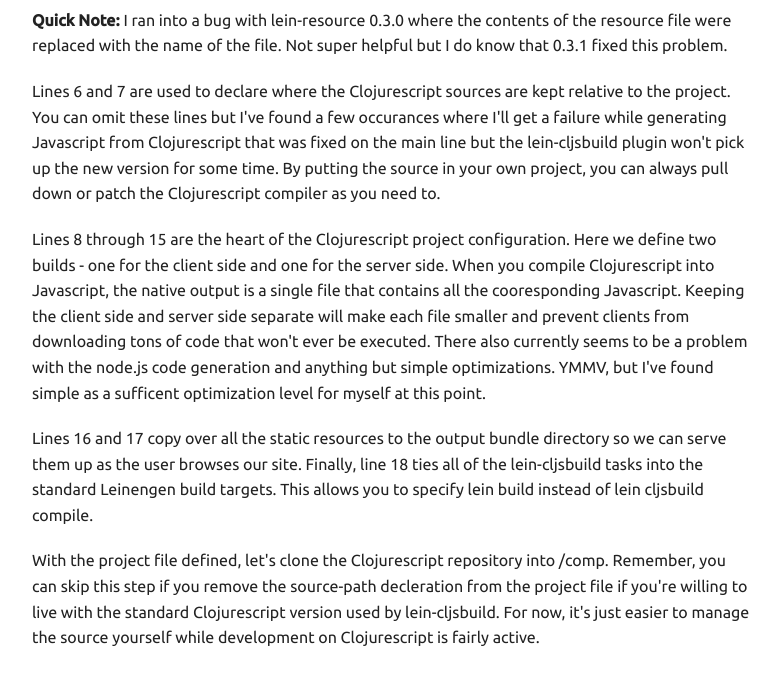
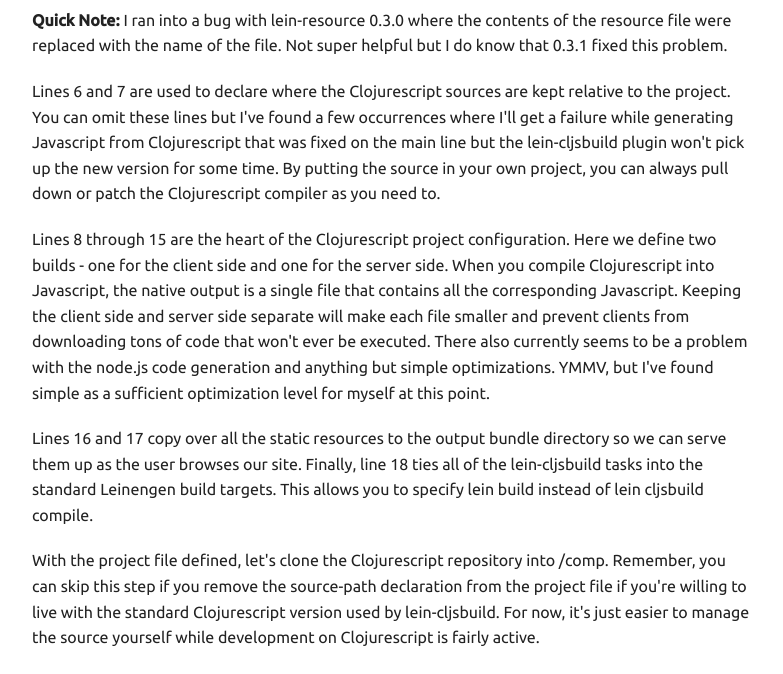
Before and after one commit to dhable/caffeinatedideas.com, a Jekyll site: the page built from _posts/2013-08-15-webapps-with-clojurescript.md, in a window 1280 px wide and 1400 px high, scrolled down 1033 px. Shown: the part 560-1234 px from the top of the window, without its empty margins (373-1156 px from the left). Built offline with Jekyll 4.4.1, drawn with Linux system fonts in a browser that asks for light colours; nearby versions of some CDN libraries; comment, search, counter and statistics services are not loaded; some of the changed text lies outside the part shown.

Commit message:
Fixing Spelling Errors

```diff
--- a/_posts/2013-06-16-smarter-architectures-with-nosql.markdown
+++ b/_posts/2013-06-16-smarter-architectures-with-nosql.markdown
@@ -23,7 +23,7 @@
 first iteration we\'ll use Java/Spring/MySQL stack for the service that the mobile
 application will call.
 
-![Spring Web Architecutre](/assets/springmvc.png)
+![Spring Web Architecture](/assets/springmvc.png)
 
 So where\'s the problem with this very common architecture? The dev team needs to write
 all the code to handle something as mundane as reading and writing information to a
--- a/_posts/2013-08-15-webapps-with-clojurescript.md
+++ b/_posts/2013-08-15-webapps-with-clojurescript.md
@@ -80,7 +80,7 @@
 but I do know that 0.3.1 fixed this problem.
 
 Lines 6 and 7 are used to declare where the Clojurescript sources are kept relative
-to the project. You can omit these lines but I\'ve found a few occurances where
+to the project. You can omit these lines but I\'ve found a few occurrences where
 I\'ll get a failure while generating Javascript from Clojurescript that was fixed on
 the main line but the lein-cljsbuild plugin won\'t pick up the new version for some
 time. By putting the source in your own project, you can always pull down or patch
@@ -89,11 +89,11 @@
 Lines 8 through 15 are the heart of the Clojurescript project configuration. Here
 we define two builds - one for the client side and one for the server side. When
 you compile Clojurescript into Javascript, the native output is a single file that
-contains all the cooresponding Javascript. Keeping the client side and server side
+contains all the corresponding Javascript. Keeping the client side and server side
 separate will make each file smaller and prevent clients from downloading tons of
 code that won\'t ever be executed. There also currently seems to be a problem with
 the node.js code generation and anything but simple optimizations. YMMV, but I\'ve
-found simple as a sufficent optimization level for myself at this point.
+found simple as a sufficient optimization level for myself at this point.
 
 Lines 16 and 17 copy over all the static resources to the output bundle directory
 so we can serve them up as the user browses our site. Finally, line 18 ties all
@@ -101,7 +101,7 @@
 you to specify lein build instead of lein cljsbuild compile.
 
 With the project file defined, let\'s clone the Clojurescript repository into /comp.
-Remember, you can skip this step if you remove the source-path decleration from the
+Remember, you can skip this step if you remove the source-path declaration from the
 project file if you\'re willing to live with the standard Clojurescript version used
 by lein-cljsbuild. For now, it\'s just easier to manage the source yourself while
 development on Clojurescript is fairly active.
```
Also changed, not shown: other parts of _posts/2013-08-15-webapps-with-clojurescript.md (+2 -2 lines), _posts/2013-08-29-taming-nodejs-with-clojurescript.md (+1 -1 lines), _posts/2014-02-17-javascript-dependency-injection-pattern.md (+1 -1 lines), _posts/2014-08-14-breaking-statically-typed-languages.md (+3 -3 lines), _posts/2014-10-03-how-certain-are-you.md (+1 -1 lines).
